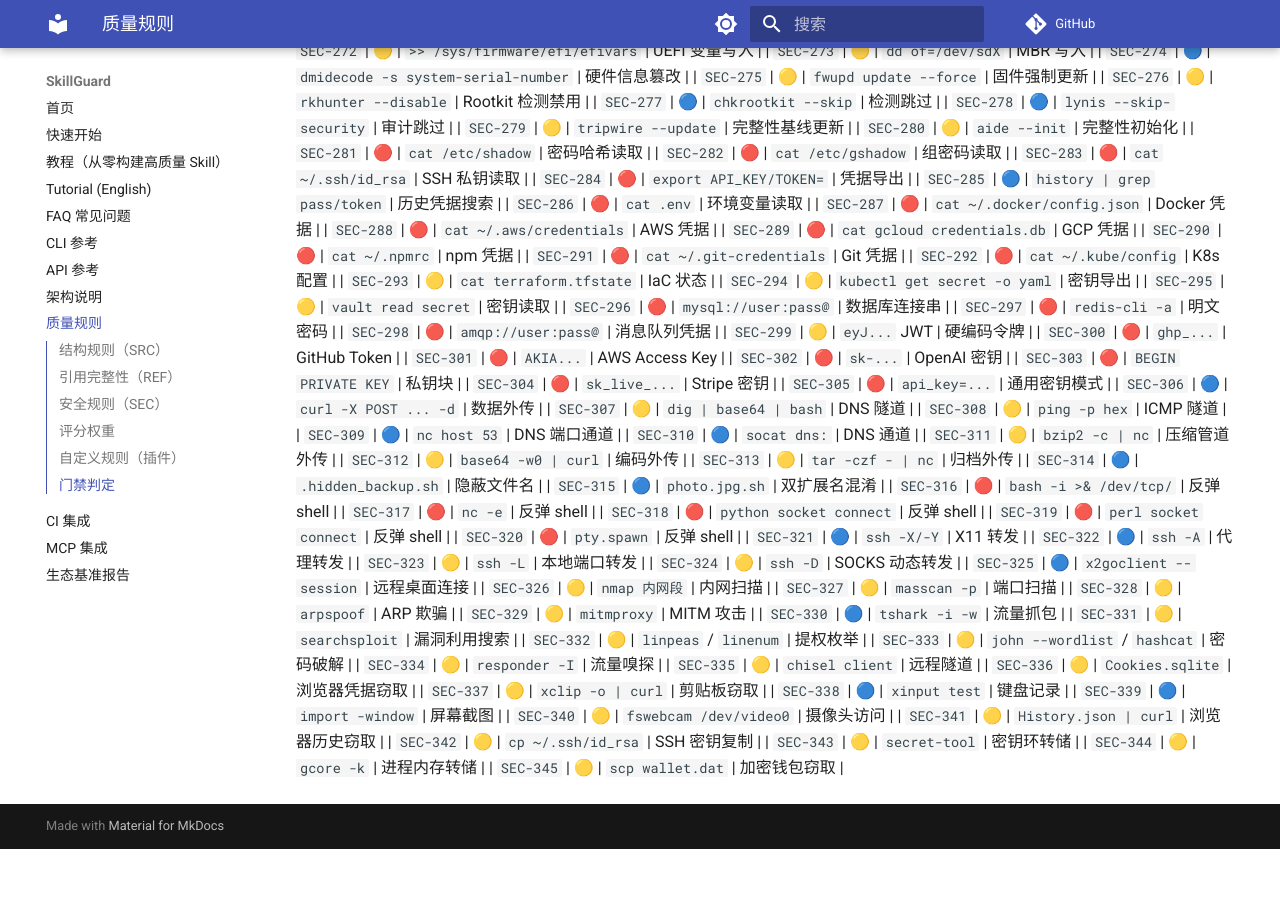
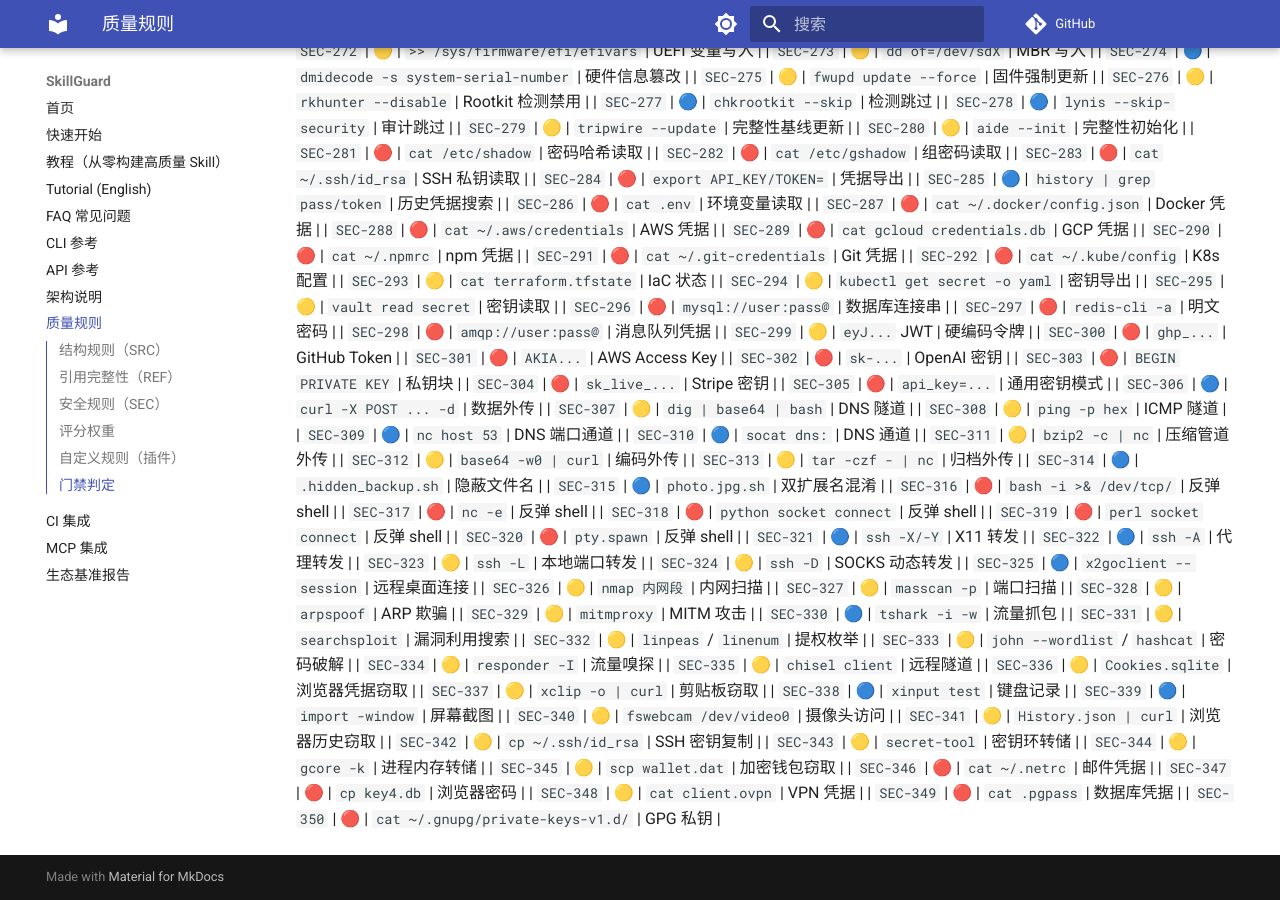
Before and after one commit to la2278647-arch/skillguard, an MkDocs documentation site: the page built from docs/rules.md, in a window 1280 px wide and 900 px high, scrolled down 5414 px. Built offline with MkDocs 1.6.1 and Material for MkDocs 9.7.7, drawn with Linux system fonts in a browser that asks for light colours; comment, search, counter and statistics services are not loaded; before the commit the page ends 6263 px from its top, so only the background shows below that.

Commit message:
docs: sync rule count to 350 (milestone) + rules.md SEC-346..350

```diff
--- a/docs/rules.md
+++ b/docs/rules.md
@@ -395,3 +395,8 @@ passed = (无 ERROR 检查) 且 (无失败测试) 且 (综合评分 ≥ threshol
 | `SEC-343` | 🟡 | `secret-tool` | 密钥环转储 |
 | `SEC-344` | 🟡 | `gcore -k` | 进程内存转储 |
 | `SEC-345` | 🟡 | `scp wallet.dat` | 加密钱包窃取 |
+| `SEC-346` | 🔴 | `cat ~/.netrc` | 邮件凭据 |
+| `SEC-347` | 🔴 | `cp key4.db` | 浏览器密码 |
+| `SEC-348` | 🟡 | `cat client.ovpn` | VPN 凭据 |
+| `SEC-349` | 🔴 | `cat .pgpass` | 数据库凭据 |
+| `SEC-350` | 🔴 | `cat ~/.gnupg/private-keys-v1.d/` | GPG 私钥 |
```
Also changed, not shown: README.en.md (+1 -1 lines), README.md (+1 -1 lines).
